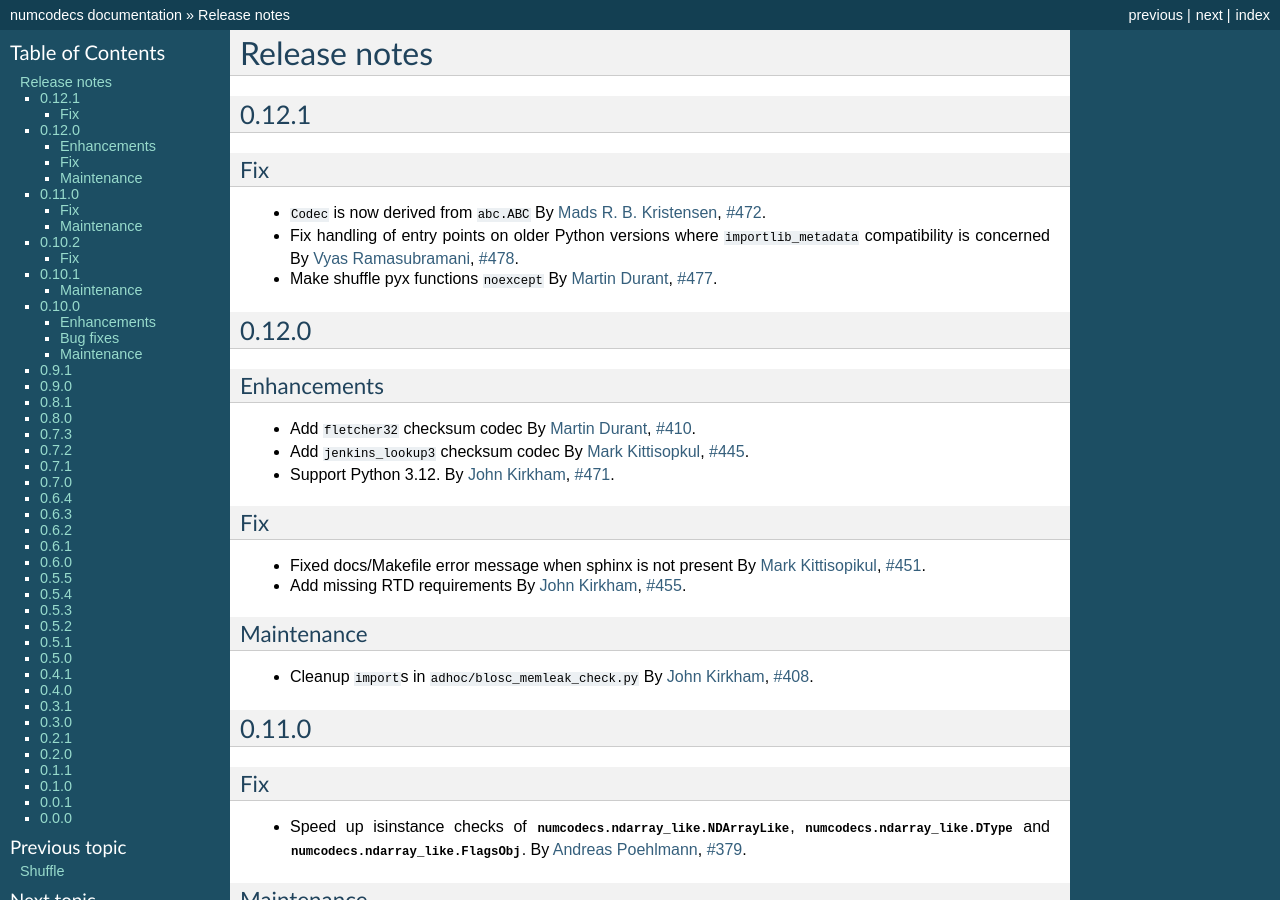
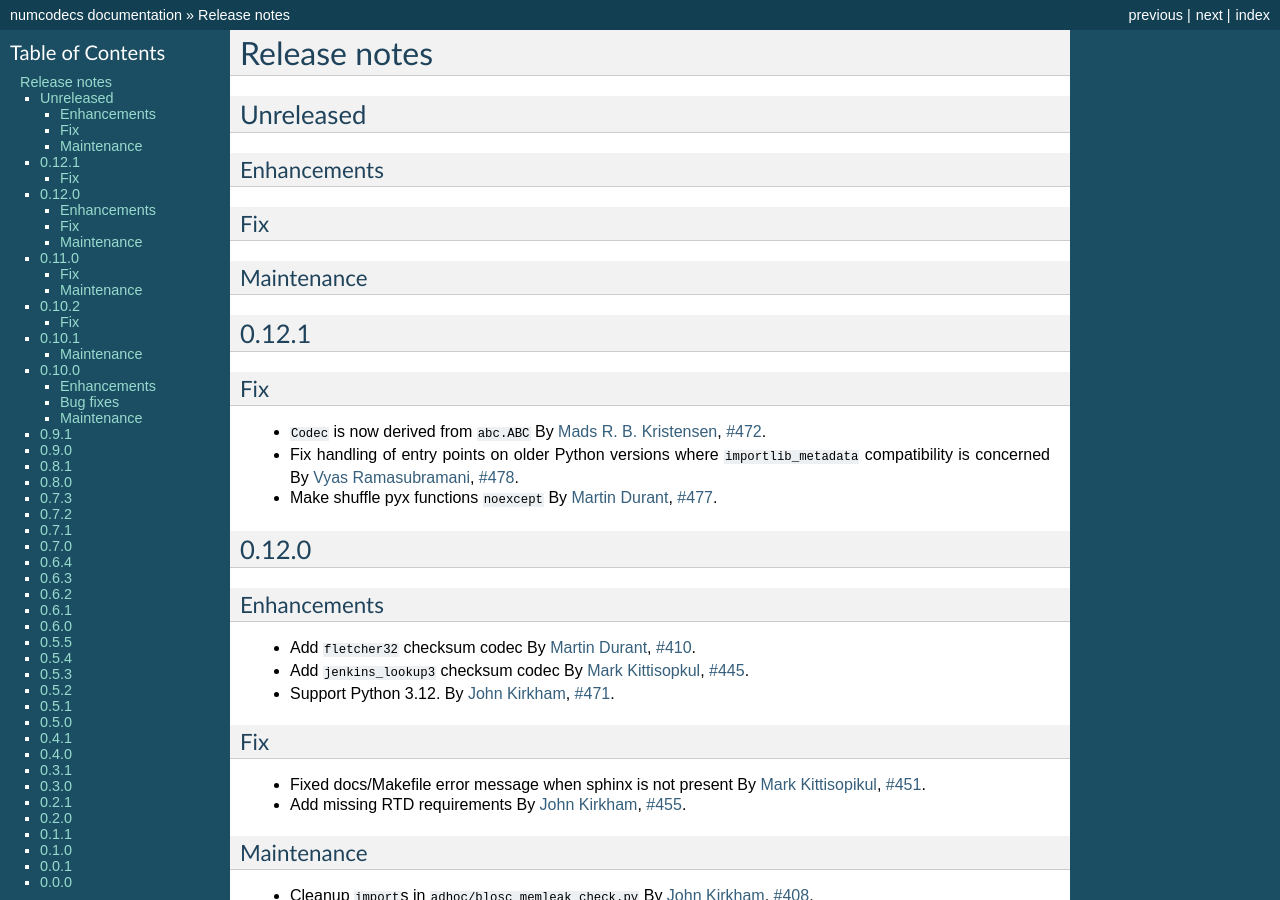
Before and after one commit to zarr-developers/numcodecs, a Sphinx documentation site: the page built from docs/release.rst, in a window 1280 px wide and 900 px high. Built offline with Sphinx 7.4.7, drawn with Linux system fonts in a browser that asks for light colours; the version number could not be read and is left out.

Commit message:
Readd "Unreleased" to release notes

```diff
--- a/docs/release.rst
+++ b/docs/release.rst
@@ -5,6 +5,20 @@ Release notes
     # Unindent the section between releases in order
     # to document your changes. On releases it will be
     # re-indented so that it does not show up in the notes.
+
+.. _unreleased:
+
+Unreleased
+----------
+
+Enhancements
+~~~~~~~~~~~~
+
+Fix
+~~~
+
+Maintenance
+~~~~~~~~~~~
 
 .. _release_0.12.1:
 
```
